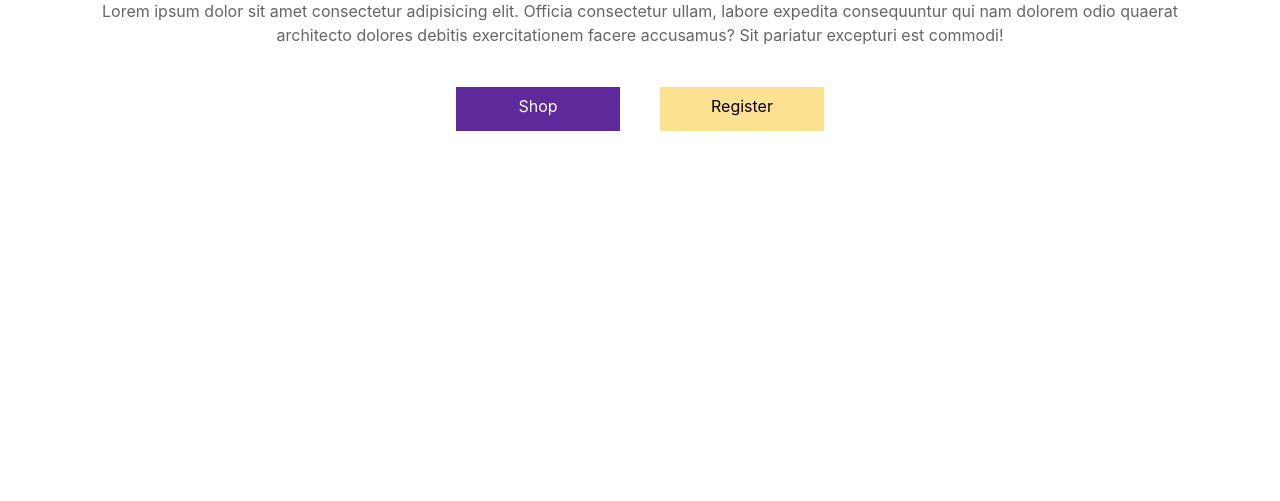
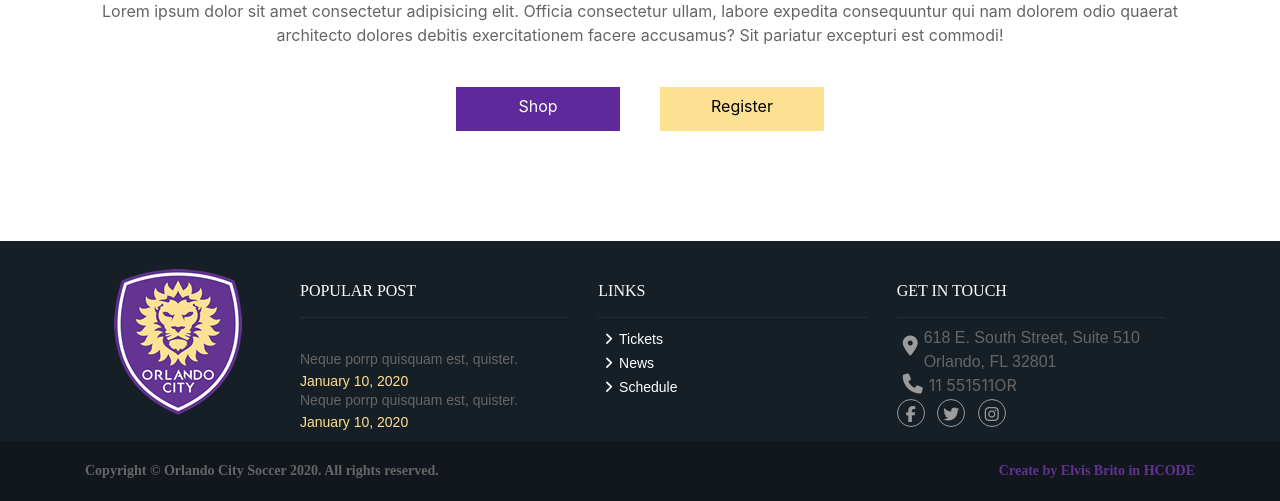
Before and after one commit to elvis-brito/OrlandoCity, a PHP site: page / in a window 1280 px wide. Shown: the part 1777-2278 px from the top of the page. Before the commit the page ends 1908 px from the top, so only its background shows below. Run offline with PHP 8.4, Linux system fonts and the light colour scheme; some libraries are stand-ins or nearby versions.

Commit message:
Rodape finalizado

```diff
--- a/css/style.css
+++ b/css/style.css
@@ -258,7 +258,6 @@ v
 
 #call-to-action {
     margin-top: 105px;
-    margin-bottom: 105px;
 }
 
 #call-to-action p {
@@ -286,3 +285,141 @@ v
     border-color: #fde192;
     margin-left: 40px;
 }
+
+footer {
+    margin-top: 110px;
+}
+
+footer .row {
+    width: 100%;
+    margin-left: 0px;
+}
+
+footer .row-cinza-claro{
+    height: 200px;
+    background-color: #171f26;
+}
+
+footer .row-cinza-escuro{
+    height: 60px;
+    background-color: #11171d;
+}
+
+footer .row p {
+    line-height: 60px;
+    margin-bottom: 0px;
+}
+footer .float-left {
+    color: #666;
+    font-family: 'OpenSans';
+    font-weight: bold;
+    font-size: 14px;
+}
+
+footer .text-roxo {
+    color: #623291;
+    font-family: 'OpenSans';
+    font-weight: bold;
+    font-size: 14px;
+}
+
+footer .logotipo {
+    margin-top: 28px;
+}
+
+footer .col-popular-post,
+footer .col-get-in-touch,
+footer .col-links {
+    margin-top: 40px;
+}
+
+footer .row-cols h4{
+    color: #fff;
+    font-family: 'OpenSans';
+    font-size: 16px;
+    padding-bottom: 17px;
+    border-bottom: #242D37 1px solid;
+    text-transform: uppercase;
+}
+
+footer .row-cols h5 {
+    color: #666;
+    font-family: Arial;
+    font-size: 14px;
+    margin-bottom: 0;
+}
+
+footer .row-cols ul {
+    list-style: none;
+}
+
+footer .row-cols time {
+    color: #fde092;
+    font-family: Arial;
+    font-size: 14px;
+}
+
+footer .col-links .fa {
+    margin: 0 6px;
+}
+
+footer .col-links a {
+    color: #fff;
+    font-size: 14px;
+    font-family: Arial;
+
+}
+
+footer .col-get-in-touch address i {
+    position: relative;
+    top: -14px;
+}
+
+footer .col-get-in-touch a {
+    color: #666;
+}
+
+footer .col-get-in-touch address {
+    color: #666;
+    font-size: 16px;
+    font-family: Arial;
+    margin-bottom: 0px;
+}
+
+footer .col-get-in-touch address span {
+    display: inline-block;
+}
+
+footer .col-get-in-touch i {
+    color: #9b9b9b;
+    font-size: 20px;
+    margin: 0 6px;
+}
+
+footer .col-get-in-touch p {
+    line-height: 20px;
+}
+
+footer .list-socials {
+    margin-top: 4px;
+}
+
+footer .list-socials a {
+    display: block;
+    border: #9b9b9b 1px solid;
+    width: 28px;
+    height: 28px;
+    line-height: 28px;
+    border-radius: 14px;
+    text-align: center;
+}
+
+footer .list-socials i {
+    font-size: 16px;
+    margin: 6px auto;
+}
+
+footer .list-socials li {
+   display: inline-block;
+   margin-right: 8px;
+}
--- a/index.html
+++ b/index.html
@@ -6,7 +6,7 @@
     <link rel="stylesheet" href="lib/bootstrap/css/bootstrap.min.css">
     <link rel="stylesheet" href="css/style.css">
     <script src="https://kit.fontawesome.com/d880a3c0fd.js" crossorigin="anonymous"></script>
-
+    <title>Orlando City</title>
 </head>
 
 <body>
@@ -143,8 +143,62 @@
             </div>
         </div>
     </section>
-    <script src="lib/jquery/jquery-3.5.1.min.js"></script>
-    <script src="lib/bootstrap/js/bootstrap.min.js"></script>
+    <footer>
+        <div class="row row-cinza-claro">
+            <div class="container">
+                <div class="row">
+                    <div class="col-md-2 text-center">
+                        <img class="logotipo" src="img/logo.png" alt="Logotipo">
+                    </div>
+                    <div class="col-md-10">
+                        <div class="row row-cols">
+                            <div class="col-md-4 col-popular-post">
+                                <h4>Popular Post</h4>
+                                <hr>
+                                <ul>
+                                    <li>
+                                        <h5>Neque porrp quisquam est, quister.</h5>
+                                        <time>January 10, 2020</time>
+                                    </li>
+                                    <li>
+                                        <h5>Neque porrp quisquam est, quister.</h5>
+                                        <time>January 10, 2020</time>
+                                    </li>
+                                </ul>
+                            </div>
+                            <div class="col-md-4 col-links">
+                                <h4>Links</h4>
+                                <ul class="list-unstyled">
+                                    <li><a href="#"><i class="fa fa-angle-right"></i>Tickets</a></li>
+                                    <li><a href="#"><i class="fa fa-angle-right"></i>News</a></li>
+                                    <li><a href="#"><i class="fa fa-angle-right"></i>Schedule</a></li>
+                                </ul>
+                            </div>
+                            <div class="col-md-4 col-get-in-touch">
+                                <h4>Get in Touch</h4>
+                                <address>
+                                    <i class="fa fa-map-marker"></i><span>618 E. South Street, Suite 510 <br />Orlando, FL 32801</span>
+                                </address>
+                                <p><a href="tel:115515Tel"><i class="fa fa-phone"></i>11 551511OR</a></p>
+                                <ul class="list-socials">
+                                   <li><a href="#"><i class="fa fa-facebook"></i></a></li>
+                                    <li><a href="#"><i class="fa fa-twitter"></i></a></li>
+                                    <li><a href="#"><i class="fa fa-instagram"></i></a></li>
+                                </ul>
+                            </div>
+                        </div>
+                    </div>
+                </div>
+            </div>
+        </div>
+        <div class="row row-cinza-escuro">
+            <div class="container">
+                <p class="float-left">Copyright © Orlando City Soccer 2020. All rights reserved.</p>
+                <p class="float-right text-roxo">Create by Elvis Brito in HCODE</p>
+            </div>
+        </div>
+        <script src="lib/jquery/jquery-3.5.1.min.js"></script>
+        <script src="lib/bootstrap/js/bootstrap.min.js"></script>
 </body>
 
 </html>
```
Also changed, not shown: 1 other file.
